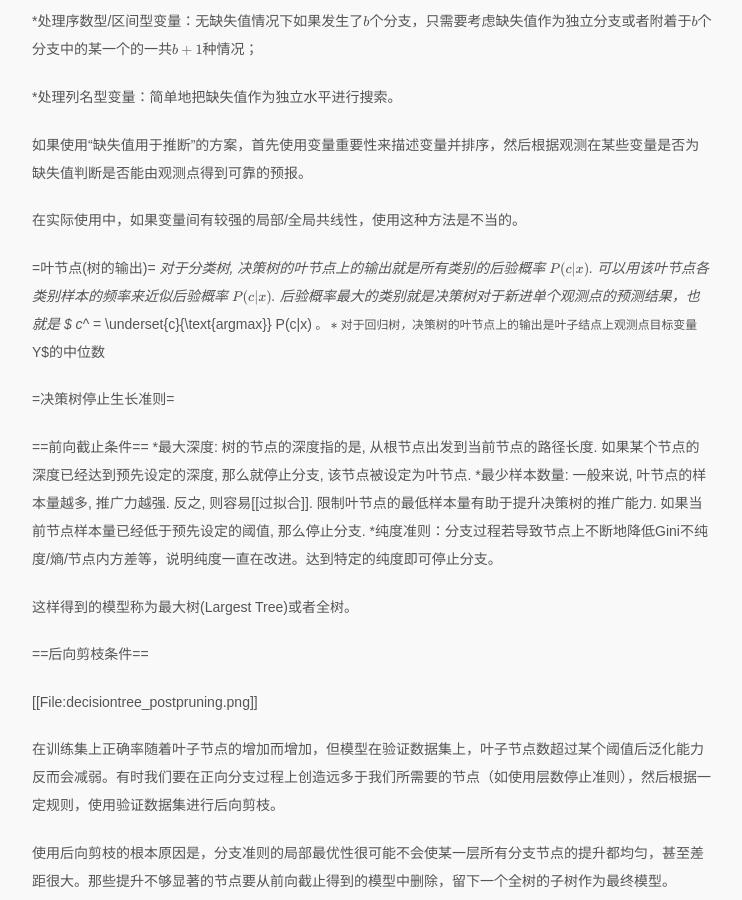
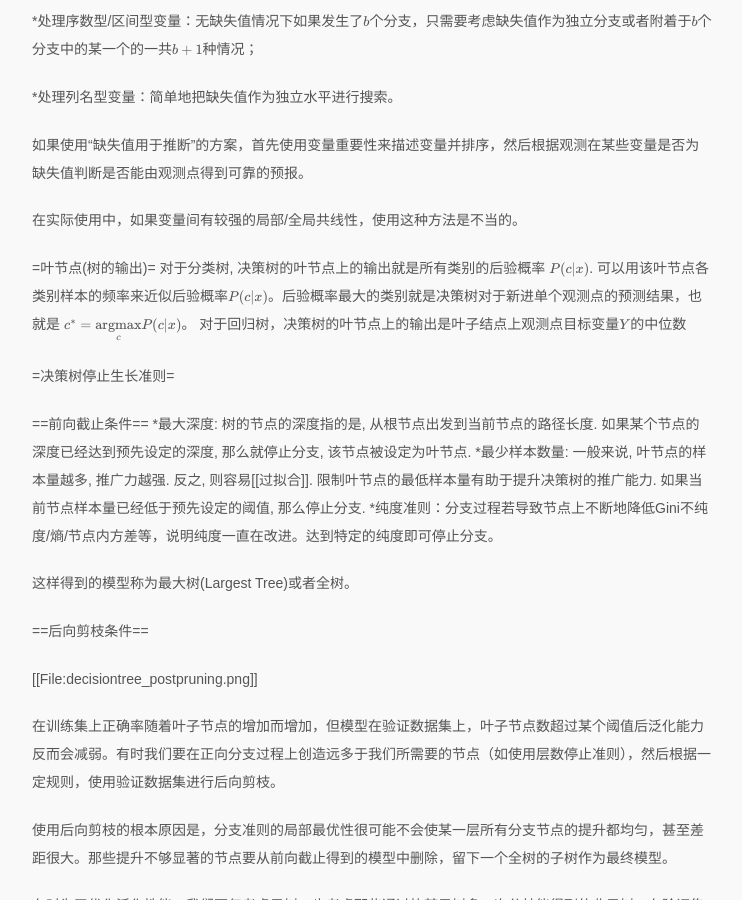
Before and after one commit to catalystfrank/catalystfrank.github.io, a Jekyll site: the page built from _posts/2013-11-23-decision-trees.markdown, in a window 1280 px wide and 900 px high, scrolled down 8235 px. Shown: the whole window, without its empty margins (268-1010 px from the left). Built offline with Jekyll 4.4.1, drawn with Linux system fonts in a browser that asks for light colours; some web fonts are replaced; formulas are drawn with MathJax 3; some of the changed text lies outside the part shown.

Commit message:
dff
ffff

```diff
--- a/_posts/2013-11-23-decision-trees.markdown
+++ b/_posts/2013-11-23-decision-trees.markdown
@@ -88,7 +88,7 @@
 举例以说明：
 
 \begin{equation}
-	f(x)=x-a\left\{\begin{array}{ll} <=0 \mbox{ ,then go to the left branch} & \\
+	f(x)=x-a\left\{\begin{array}{ll} <=0 \mbox{ ,then go to the left branch} \& \\
  	>0 \mbox{ ,then go to the right branch} & \end{array}\right.
 \end{equation}
 
@@ -183,7 +183,7 @@
 
 使用以上定义的符号, 分支函数的学习准则可以描述成如下的优化问题:
 
-$ f^{\*} = \underset{f}\text{argmin} ( \sum\_{b=1}^{B} L(\mathcal{X}\_{b}, \mathcal{Y}\_{b}) ) $
+$ f^ * = \underset{f}\text{argmin} ( \sum\_{b=1}^{B} L(\mathcal{X}\_{b}, \mathcal{Y}\_{b}) ) $
 
 其中损失函数$ L(\mathcal{X}, \mathcal{Y}) $ 描述了样本的不纯度带来的损失。对于一个子节点$b$，给定样本数，如果其中样本的标签都相同, 那么样本纯度很高, 对应的损失函数值低；如果样本标签随机分布, 那么样本纯度很低，对应的损失函数值高。给定$ \mathcal{Y}$在分类集上的概率密度，如果标签都相同，那么不管样本数的多少，纯度都很高，损失为0；如果标签随机分布，纯度很低，那么样本总数越多，带来的损失就越大。
 
@@ -242,7 +242,7 @@
 经过调整，我们将Logworth进行调整，减掉的部分为$-log\_{10}(m)$，其中$m$即为前面推导的“$L$水平，$B$分支时，全部备择分支函数集合”的大小：
 
 \begin{equation}
-	m=\left\{\begin{array}{ll} C\_{L-1}^{B-1} \mbox{ , when X is Ordinal/Interval} & \\
+	m=\left\{\begin{array}{ll} C\_{L-1}^{B-1} \mbox{ , when X is Ordinal/Interval} \& \\
  	S(L,B) \mbox{ , when X is Nominal} & \end{array}\right.
 \end{equation}
 
@@ -306,8 +306,8 @@
 在实际使用中，如果变量间有较强的局部/全局共线性，使用这种方法是不当的。
 
 =叶节点(树的输出)=
-*对于分类树, 决策树的叶节点上的输出就是所有类别的后验概率 $ P(c|x) $. 可以用该叶节点各类别样本的频率来近似后验概率 $ P(c|x) $. 后验概率最大的类别就是决策树对于新进单个观测点的预测结果，也就是 $ c^* = \underset{c}{\text{argmax}} P(c|x) $。
-*对于回归树，决策树的叶节点上的输出是叶子结点上观测点目标变量$Y$的中位数
+对于分类树, 决策树的叶节点上的输出就是所有类别的后验概率 $ P(c|x) $. 可以用该叶节点各类别样本的频率来近似后验概率$P(c|x)$。后验概率最大的类别就是决策树对于新进单个观测点的预测结果，也就是 $ c^ * = \underset{c}{\text{argmax}} P(c|x) $。
+对于回归树，决策树的叶节点上的输出是叶子结点上观测点目标变量$Y$的中位数
 
 =决策树停止生长准则=
 
```
